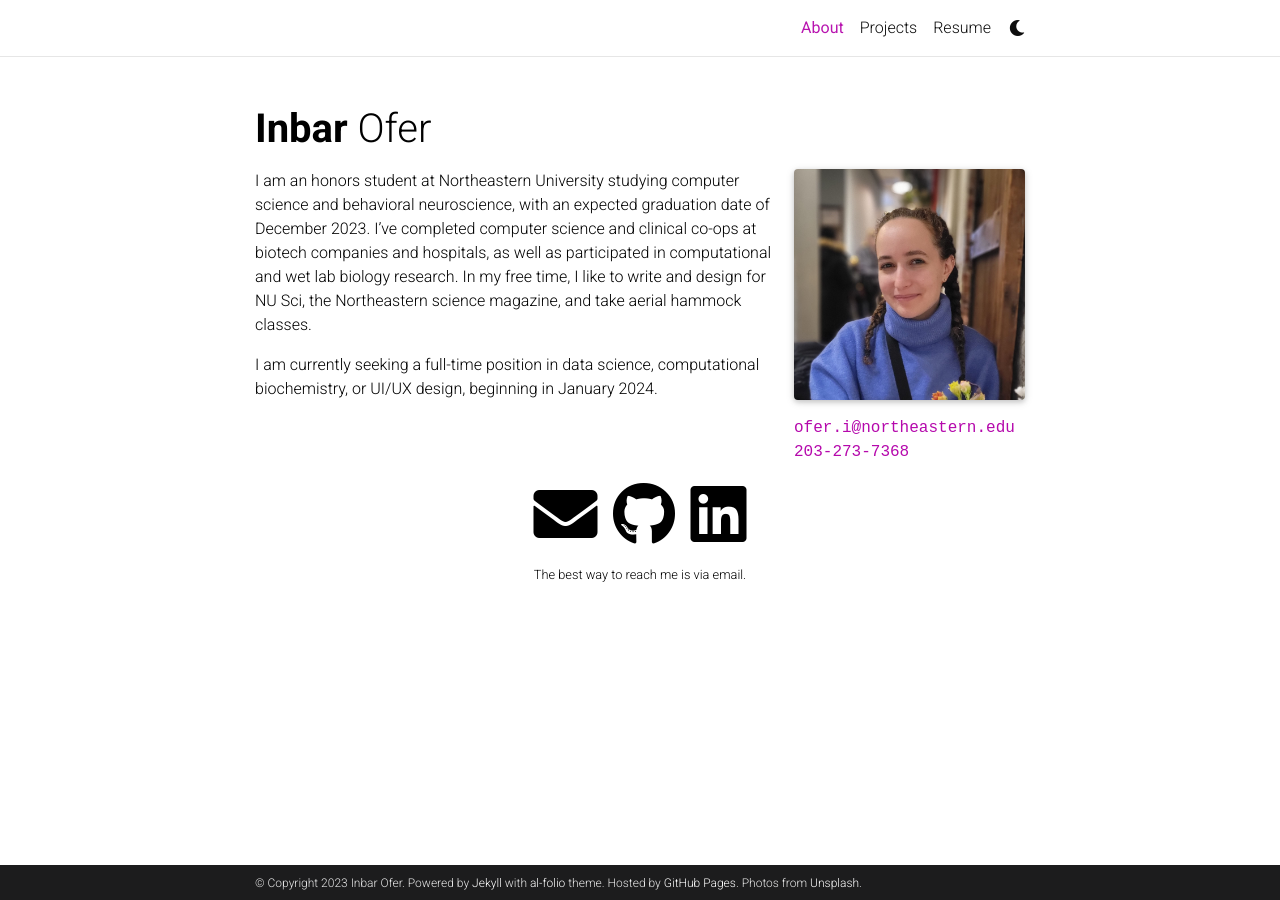
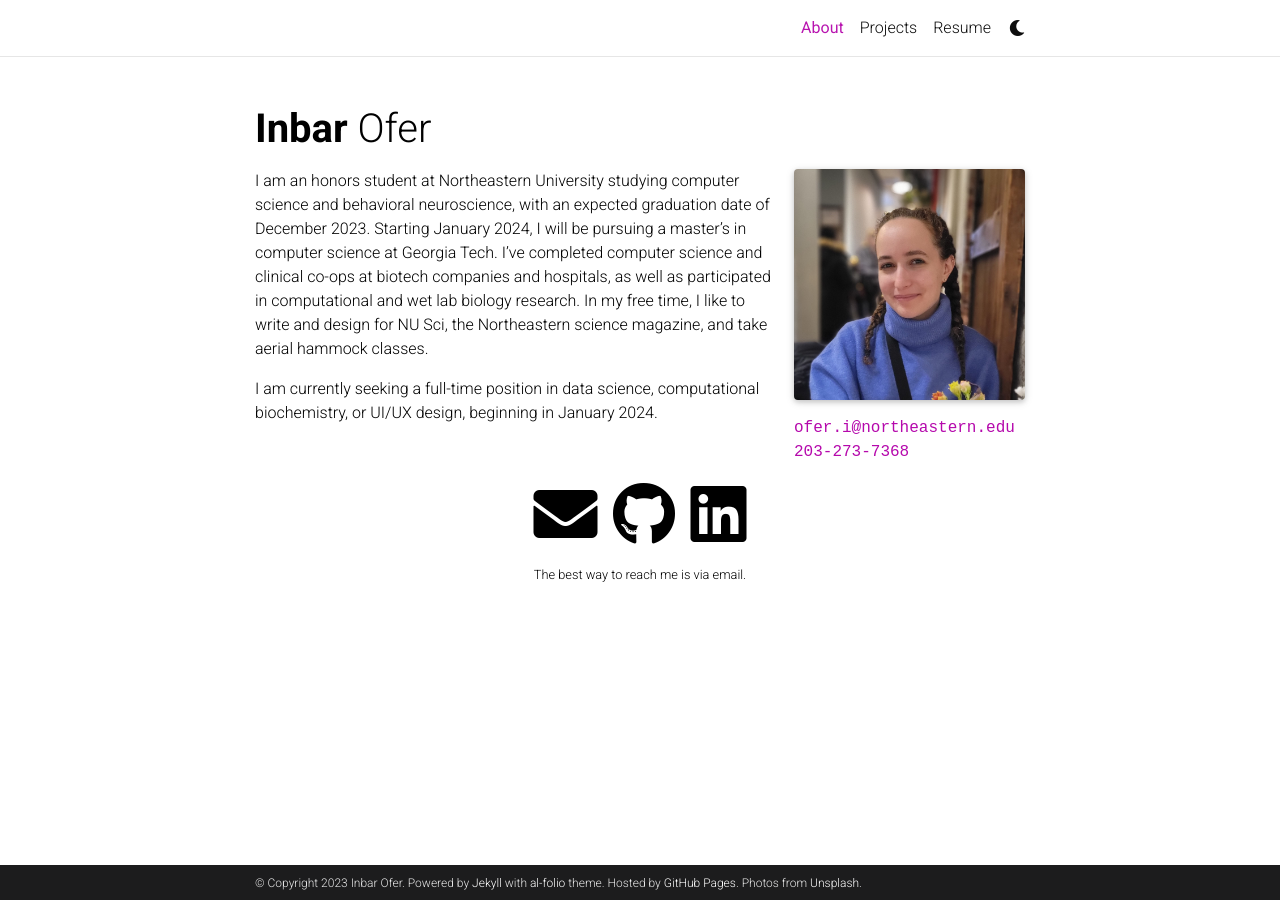
Before and after one commit to inbaro-neu/inbaro-neu.github.io, a Jekyll site: the page built from _pages/about.md, in a window 1280 px wide. Built offline with Jekyll 4.4.1, drawn with Linux system fonts in a browser that asks for light colours; comment, search, counter and statistics services are not loaded; a style sheet for code colours, icons or effects is not loaded.

Commit message:
added GATech to about

```diff
--- a/_pages/about.md
+++ b/_pages/about.md
@@ -16,7 +16,7 @@
 selected_papers: false # includes a list of papers marked as "selected={true}"
 social: true  # includes social icons at the bottom of the page
 ---
-I am an honors student at Northeastern University studying computer science and behavioral neuroscience, with an expected graduation date of December 2023. I've completed computer science and clinical co-ops at biotech companies and hospitals, as well as participated in computational and wet lab biology research. In my free time, I like to write and design for NU Sci, the Northeastern science magazine, and take aerial hammock classes.
+I am an honors student at Northeastern University studying computer science and behavioral neuroscience, with an expected graduation date of December 2023. Starting January 2024, I will be pursuing a master's in computer science at Georgia Tech. I've completed computer science and clinical co-ops at biotech companies and hospitals, as well as participated in computational and wet lab biology research. In my free time, I like to write and design for NU Sci, the Northeastern science magazine, and take aerial hammock classes.
 
 I am currently seeking a full-time position in data science, computational biochemistry, or UI/UX design, beginning in January 2024.
 
```
